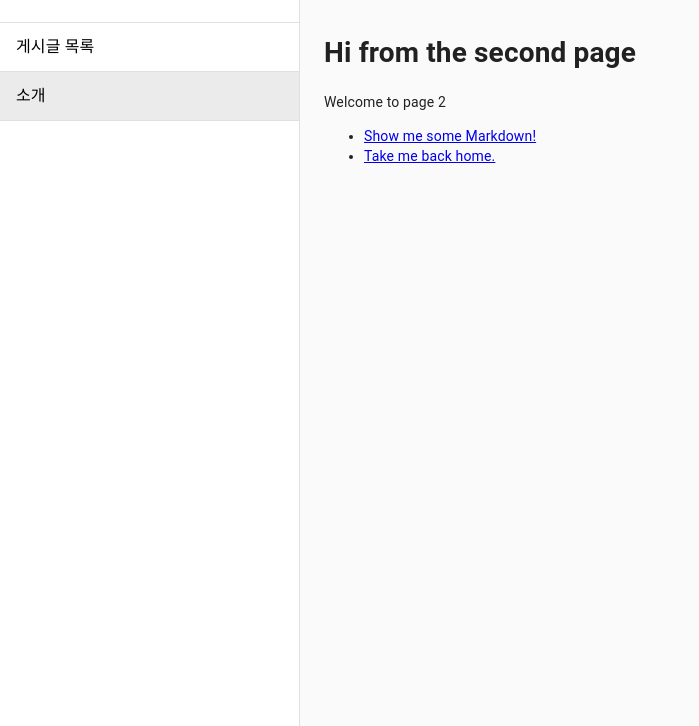
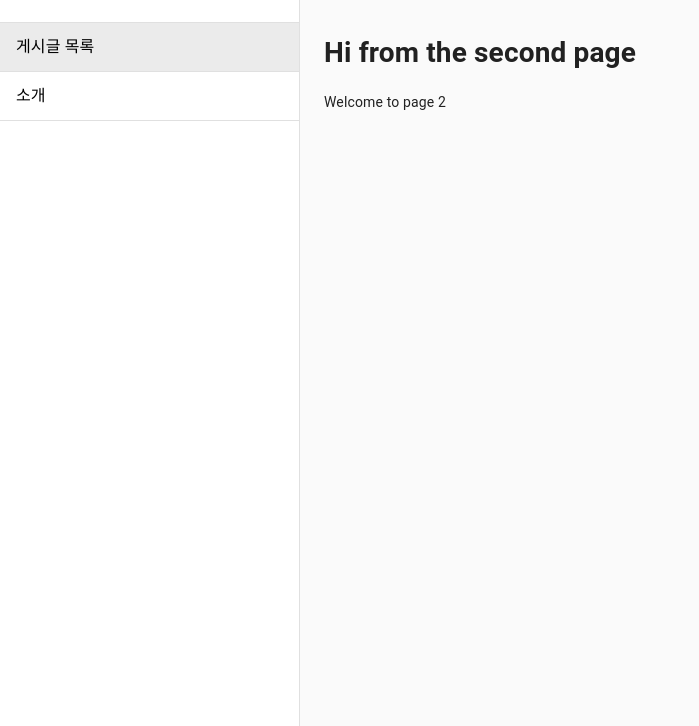
Before and after one commit to casternuts/casternuts.github.io, a Gatsby site: page /About in a window 1280 px wide. Shown: the part 74-800 px from the top of the page, without its empty margins (0-699 px from the left). Built offline with nearby package versions, Linux system fonts and the light colour scheme; Gatsby itself is replaced by a stand-in of ours.

Commit message:
브런치 테스트 입니다

```diff
--- a/package.json
+++ b/package.json
@@ -12,7 +12,7 @@
   "scripts": {
     "build": "gatsby build",
     "clean": "rimraf public",
-    "deploy": "gatsby build --prefix-paths && gh-pages -d public",
+    "deploy": "gatsby build && gh-pages -d public -b master",
     "dev": "gatsby develop",
     "format": "prettier --write \"src/**/*.{ts,tsx,md}\"",
     "lint": "eslint 'src/**/*.{ts,tsx}'",
--- a/src/layouts/mainLayout.tsx
+++ b/src/layouts/mainLayout.tsx
@@ -178,8 +178,8 @@ const menu = [
   },
   {
     id: 1,
-    label: '소개',
-    path: '/About'
+    label: '소개 입니다',
+    path: '/About/'
   }
 ]
 const mainLayout: React.FC = ({ children }) => {
@@ -196,8 +196,10 @@ const mainLayout: React.FC = ({ children }) => {
   // tab이 눌려져있는 효과를 표현하기 위한 memohook
   if (typeof window !== `undefined`) {
     React.useMemo(() => {
+      console.log(location)
       let tabidx = menu.filter(item => item.path == location.pathname)
-      setValue(tabidx[0].id)
+      console.log(tabidx)
+      if (tabidx.length > 0) setValue(tabidx[0].id)
     }, [value])
   }
 
@@ -234,7 +236,7 @@ const mainLayout: React.FC = ({ children }) => {
                 </ListItem>
               </Link>
               <Divider />
-              <Link to={'/About'} className={classes.mainlistItem}>
+              <Link to={'/About/'} className={classes.mainlistItem}>
                 <ListItem selected={value === 1} button>
                   <ListItemText primary="소개" />
                 </ListItem>
--- a/src/pages/About.tsx
+++ b/src/pages/About.tsx
@@ -11,14 +11,7 @@ const About = () => (
       <Container>
         <h1>Hi from the second page</h1>
         <p>Welcome to page 2</p>
-        <ul>
-          <li>
-            <Link to="/page-2/">Show me some Markdown!</Link>
-          </li>
-          <li>
-            <Link to="/">Take me back home.</Link>
-          </li>
-        </ul>
+        <ul></ul>
       </Container>
     </Page>
   </MainLayout>
```
